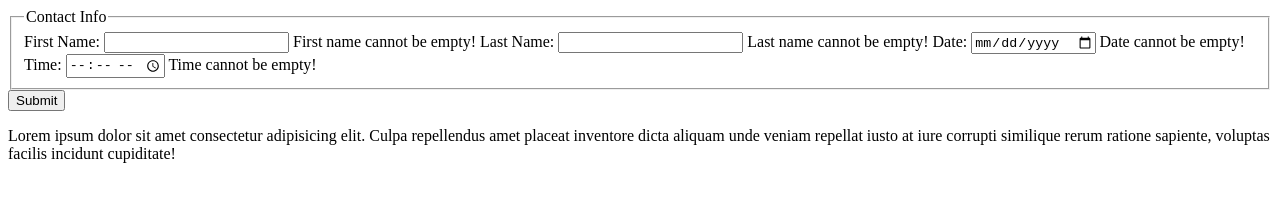
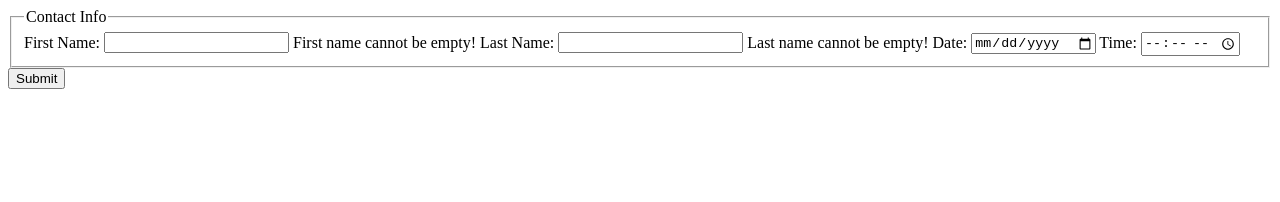
Before and after one commit to Kravcant/appointment-scheduler, a website: page views/home.html in a window 1280 px wide. Drawn offline with Linux system fonts and the light colour scheme; files whose address does not match are found by name.

Commit message:
Cleaned up code

```diff
--- a/views/home.html
+++ b/views/home.html
@@ -24,16 +24,13 @@
 
                 <label for="date">Date:</label>
                 <input type="date" id="date" name="date">
-                <span id="err-date" class="error">Date cannot be empty!</span>
 
                 <label for="time">Time:</label>
                 <input type="time" id="time" name="time">
-                <span id="err-time" class="error">Time cannot be empty!</span>
             </fieldset>
 
             <!-- Add an submit button -->
             <button type="submit" id="submit-button">Submit</button>
     </form>
-    <p>Lorem ipsum dolor sit amet consectetur adipisicing elit. Culpa repellendus amet placeat inventore dicta aliquam unde veniam repellat iusto at iure corrupti similique rerum ratione sapiente, voluptas facilis incidunt cupiditate!</p>
 </body>
 </html>
```
